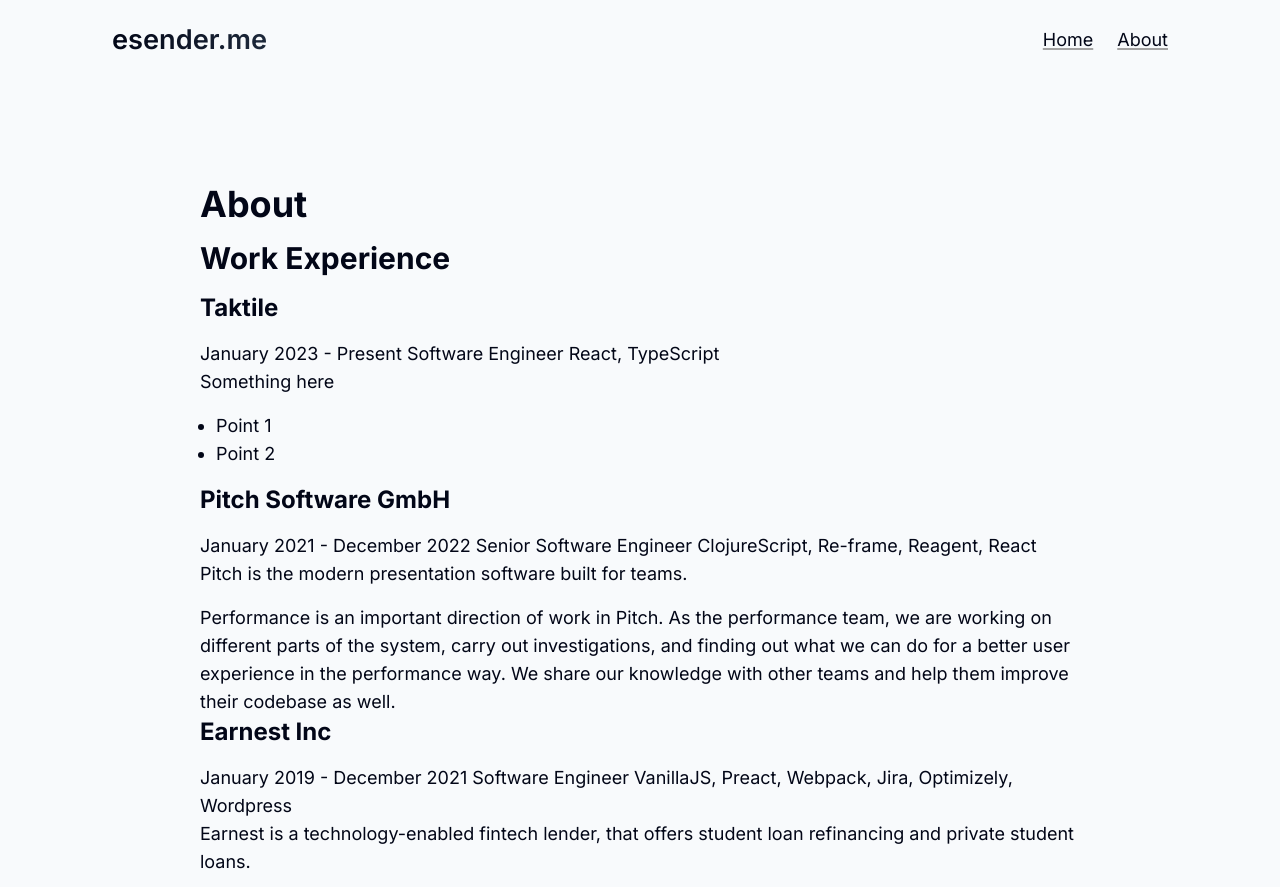
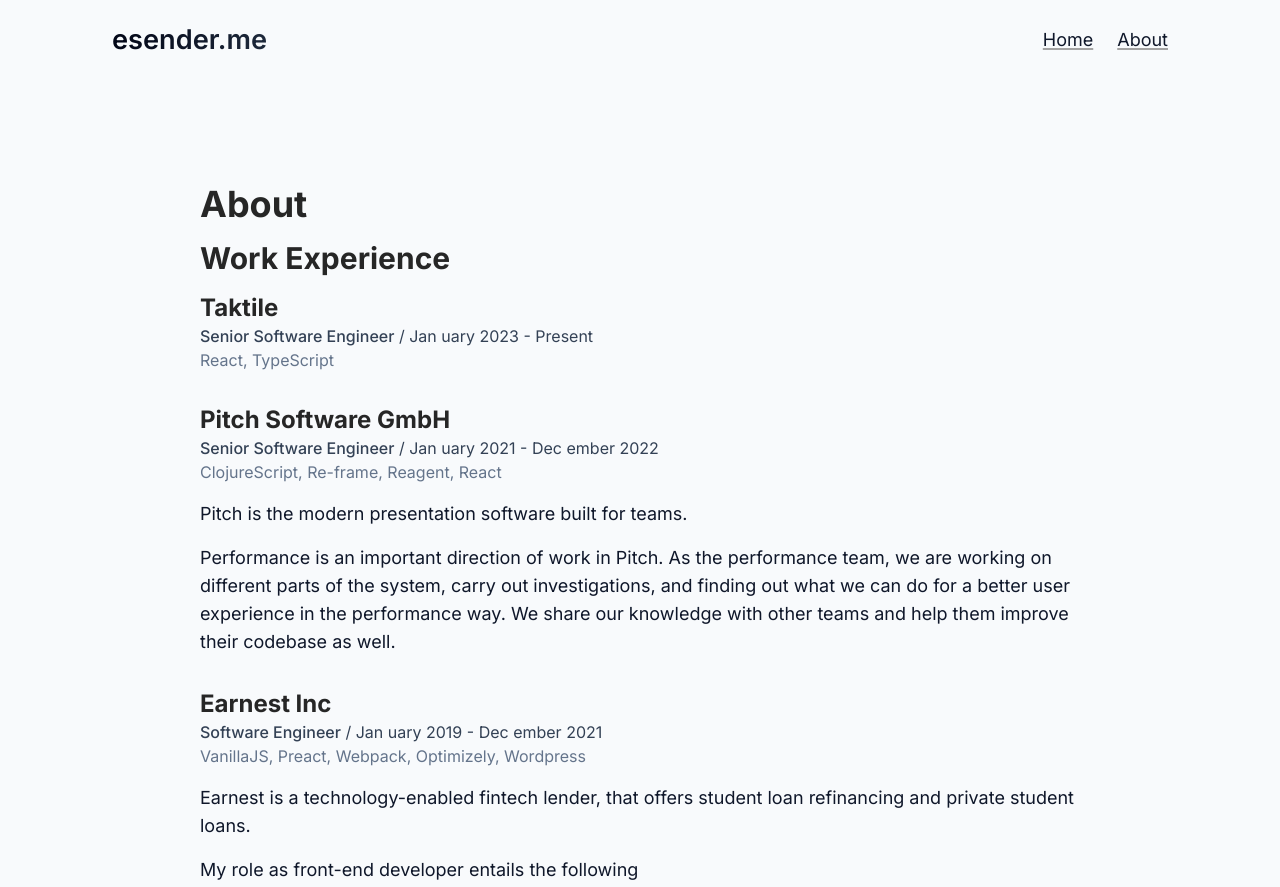
Before and after one commit to esender/esender.me, an Astro site: page /about in a window 1280 px wide. Shown: the top 887 px of the page. Built offline with nearby package versions, Linux system fonts and the light colour scheme; Astro itself is replaced by a stand-in of ours.

Commit message:
Style about page

```diff
--- a/src/components/about/Company.astro
+++ b/src/components/about/Company.astro
@@ -1,15 +1,31 @@
 ---
-const { title, start_end_months, position, stack, description, points } =
+import FlexibleDate from "./FlexibleDate.astro";
+const { title, start_date, end_date, position, stack, description, points } =
   Astro.props;
+
+const parseDate = (date: Date) => {
+  const month = date.toLocaleDateString("en-US", { month: "long" });
+  const year = date.toLocaleDateString("en-US", { year: "numeric" });
+  return { month, year };
+};
+
+const startDate = parseDate(start_date);
+const endDate = end_date && parseDate(end_date);
 ---
 
 <div>
-  <h3>
+  <h3 class="mb-0">
     {title}
   </h3>
-  <span>{start_end_months}</span>
-  <span>{position}</span>
-  <span>{stack}</span>
+  <div class="text-base text-slate-700">
+    <span class="font-medium">{position}</span>
+    / <FlexibleDate {...startDate} />
+    -
+    {endDate ? <FlexibleDate {...endDate} /> : "Present"}
+  </div>
+  <div class="mb-4 last:mb-0 text-base text-slate-500">
+    {stack}
+  </div>
   {description?.map((paragraph: string) => <p>{paragraph}</p>)}
   {
     points && (
--- /dev/null
+++ b/src/components/about/FlexibleDate.astro
@@ -0,0 +1,9 @@
+---
+const { month, year } = Astro.props;
+---
+
+<>
+  {month.slice(0, 3)}
+  <span class="hidden sm:inline">{month.slice(3)}</span>
+  {year}
+</>
--- a/src/content/config.ts
+++ b/src/content/config.ts
@@ -5,7 +5,8 @@
   type: "data",
   schema: z.object({
     title: z.string(),
-    start_end_months: z.string(),
+    start_date: z.date(),
+    end_date: z.date().optional(),
     position: z.string(),
     stack: z.array(z.string()),
     description: z.array(z.string()).optional(),
--- a/src/content/work-experience/earnest.yml
+++ b/src/content/work-experience/earnest.yml
@@ -1,8 +1,9 @@
 title: Earnest Inc
-start_end_months: January 2019 - December 2021
+start_date: 2019-01-01
+end_date: 2021-12-01
 position: Software Engineer
 stack:
-  - VanillaJS, Preact, Webpack, Jira, Optimizely, Wordpress
+  - VanillaJS, Preact, Webpack, Optimizely, Wordpress
 description:
   - Earnest is a technology-enabled fintech lender, that offers student loan refinancing and private student loans.
   - My role as front-end developer entails the following
--- a/src/content/work-experience/freelance.yaml
+++ b/src/content/work-experience/freelance.yaml
@@ -1,5 +1,6 @@
 title: Freelance
-start_end_months: 2008 — October 2012
+start_date: 2008-01-01
+end_date: 2012-10-01
 position: Web Developer
 stack:
   - HTML, CSS, Joomla, PHPShop, jQuery
--- a/src/content/work-experience/pitch.yaml
+++ b/src/content/work-experience/pitch.yaml
@@ -1,5 +1,6 @@
 title: Pitch Software GmbH
-start_end_months: January 2021 - December 2022
+start_date: 2021-01-01
+end_date: 2022-12-01
 position: Senior Software Engineer
 stack:
   - ClojureScript, Re-frame, Reagent, React
--- a/src/content/work-experience/racoons-group.yaml
+++ b/src/content/work-experience/racoons-group.yaml
@@ -1,5 +1,6 @@
 title: Racoons Group LLC
-start_end_months: October 2012 — December 2015
+start_date: 2012-10-01
+end_date: 2015-12-01
 position: Full-Stack Engineer
 stack:
   - Ruby on Rails, AngularJS, Backbone, ExpressJS
--- a/src/content/work-experience/runtime.yaml
+++ b/src/content/work-experience/runtime.yaml
@@ -1,5 +1,6 @@
 title: Runtime LLC
-start_end_months: March 2016 — March 2018
+start_date: 2016-03-01
+end_date: 2018-03-01
 position: Front-end Engineer
 stack:
   - React, Webpack, Jira, Gemini, Rspec, GitLab CI
--- a/src/content/work-experience/student-loan-hero.yaml
+++ b/src/content/work-experience/student-loan-hero.yaml
@@ -1,5 +1,6 @@
 title: Student Loan Hero Inc
-start_end_months: March 2018 — January 2019
+start_date: 2018-03-01
+end_date: 2019-01-01
 position: Front-end Engineer
 stack:
   - React, VanillaJS, Webpack, Jira, Wordpress, CodeShip
--- a/src/content/work-experience/taktile.yaml
+++ b/src/content/work-experience/taktile.yaml
@@ -1,11 +1,6 @@
 title: Taktile
-start_end_months: January 2023 - Present
-position: Software Engineer
+start_date: 2023-01-01
+position: Senior Software Engineer
 stack:
   - React, TypeScript
-description:
-  - Something here
-points:
-  - Point 1
-  - Point 2
 order: 7
--- a/src/layouts/Layout.astro
+++ b/src/layouts/Layout.astro
@@ -20,7 +20,7 @@
     <meta name="generator" content={Astro.generator} />
     <title>{title}</title>
   </head>
-  <body class="bg-slate-50 text-slate-950 lg:text-lg">
+  <body class="bg-slate-50 text-slate-900 lg:text-lg">
     <div
       class:list={[
         "py-4 px-5 gap-y-16 min-h-screen flex flex-col max-w-6xl mx-auto",
--- a/src/layouts/base.css
+++ b/src/layouts/base.css
@@ -18,34 +18,33 @@
   animation: roll-color 300ms ease-in-out both;
 }
 
-h1 {
-  @apply text-4xl font-bold;
+h1, h2, h3, h4, h5, h6 {
+  @apply text-neutral-800 font-bold;
   @apply mb-4;
 }
 
+h1 {
+  @apply text-4xl;
+}
+
 h2 {
-  @apply text-3xl font-bold;
-  @apply mb-4;
+  @apply text-3xl;
 }
 
 h3 {
-  @apply text-2xl font-bold;
-  @apply mb-4;
+  @apply text-2xl;
 }
 
 h4 {
-  @apply text-xl font-bold;
-  @apply mb-4;
+  @apply text-xl;
 }
 
 h5 {
-  @apply text-lg font-bold;
-  @apply mb-4;
+  @apply text-lg;
 }
 
 h6 {
-  @apply text-base font-bold;
-  @apply mb-4;
+  @apply text-base;
 }
 
 p:not(:last-child) {
--- a/src/pages/about.astro
+++ b/src/pages/about.astro
@@ -15,6 +15,8 @@
   <Content as="article">
     <h1>About</h1>
     <h2>Work Experience</h2>
-    {companies.map((company) => <Company {...company} />)}
+    <div class="flex flex-col gap-y-8">
+      {companies.map((company) => <Company {...company} />)}
+    </div>
   </Content>
 </Layout>
--- a/src/pages/index.astro
+++ b/src/pages/index.astro
@@ -5,11 +5,9 @@
 
 <Layout title="Marat Abdulin">
   <Content class="md:mt-4">
-    <p class="text-3xl font-semibold pb-4">
-      Hey there ✌️<br /> I'm Marat Abdulin
-    </p>
-    <p class="text-lg lg:text-xl pb-3 leading-relaxed">
-      A software engineer currently bringing ideas to life at <a
+    <p class="text-3xl font-semibold pb-2">✌️ Hey there</p>
+    <p class="text-lg lg:text-xl leading-relaxed">
+      I'm Marat Abdulin, a software engineer currently bringing ideas to life at <a
         href="https://taktile.com/">Taktile</a
       > in Berlin. I'm all about those tiny details that transform a good interface
       into an unforgettable one. Off the clock, I'm out capturing life through a
```
